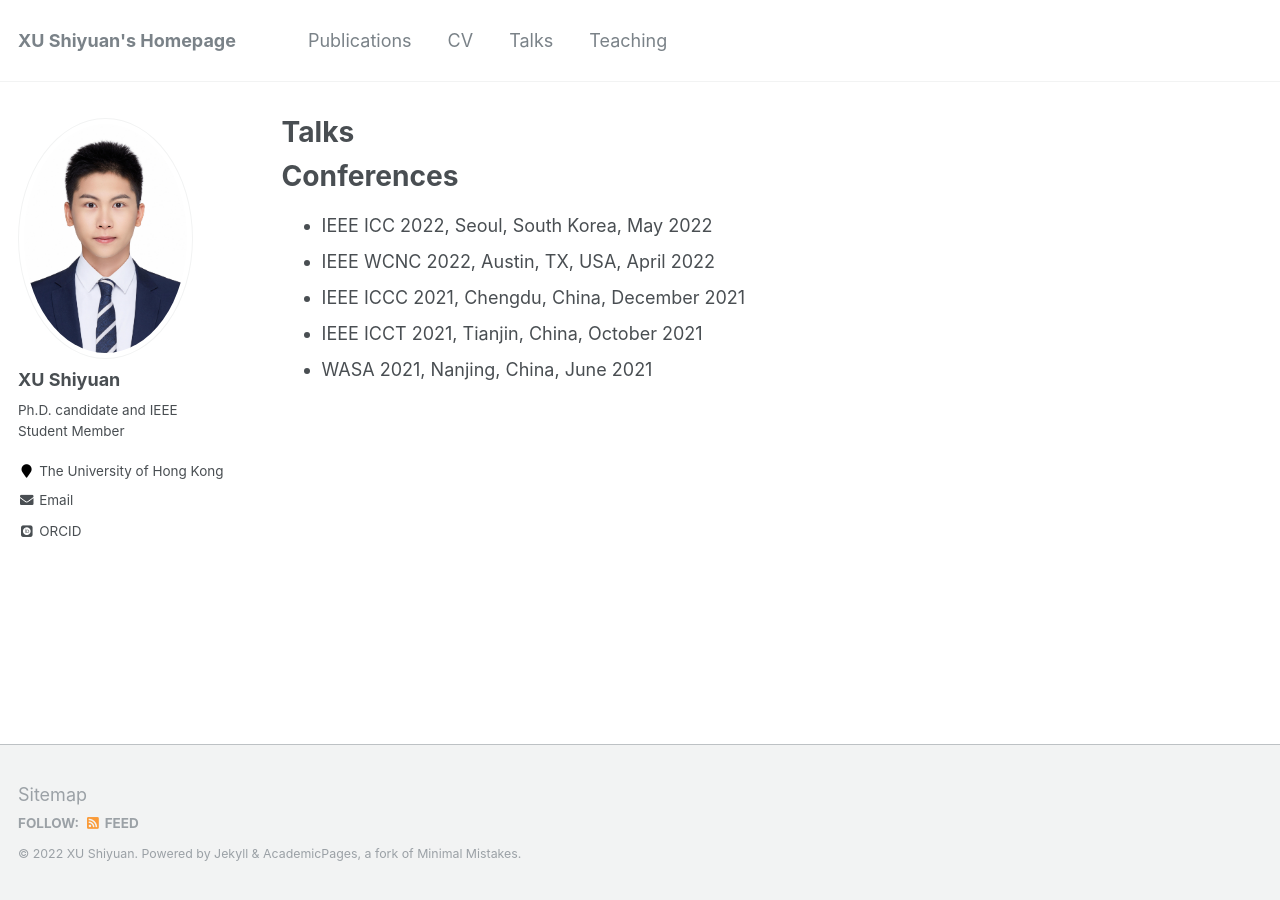
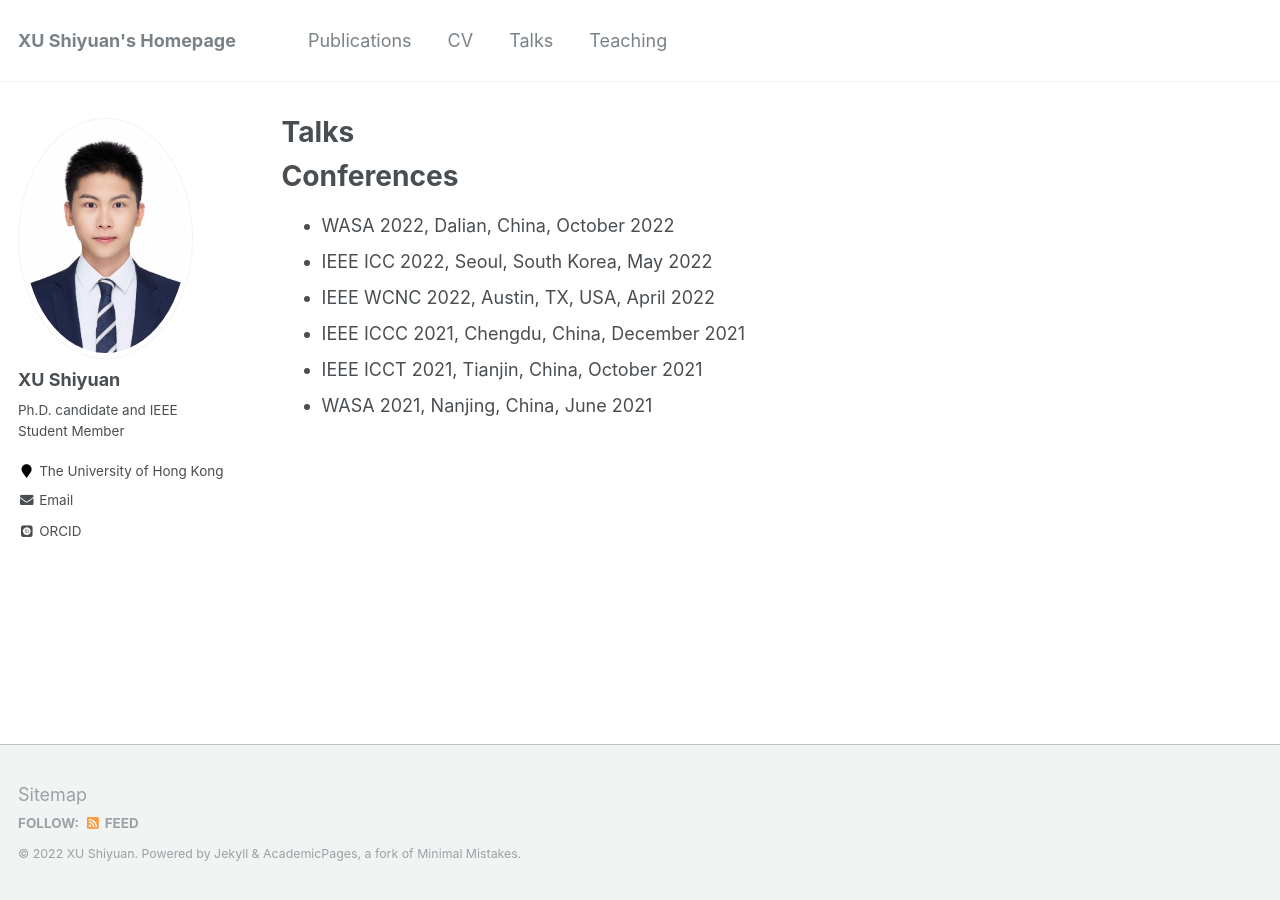
Before and after one commit to shiyuanjack/shiyuanjack.github.io, a Jekyll site: the page built from _pages/talks.md, in a window 1280 px wide. Built offline with Jekyll 4.4.1, drawn with Linux system fonts in a browser that asks for light colours; some web fonts are replaced.

Commit message:
Update talks.md

```diff
--- a/_pages/talks.md
+++ b/_pages/talks.md
@@ -11,6 +11,7 @@ redirect_from:
 
 Conferences
 ======
+* WASA 2022, Dalian, China, October 2022
 * IEEE ICC 2022, Seoul, South Korea, May 2022
 * IEEE WCNC 2022, Austin, TX, USA, April 2022
 * IEEE ICCC 2021, Chengdu, China, December 2021
```
